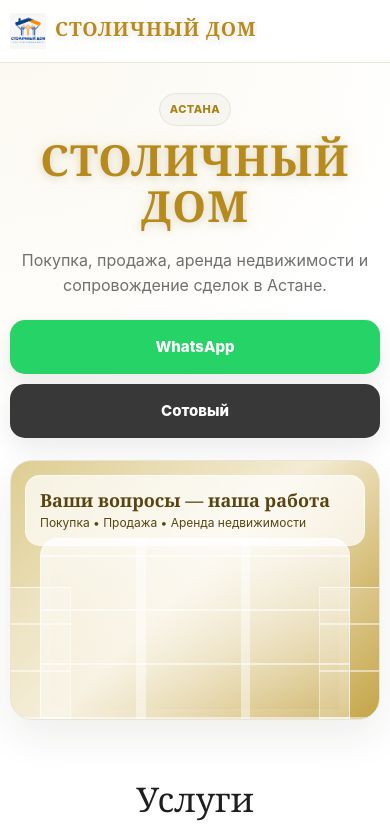
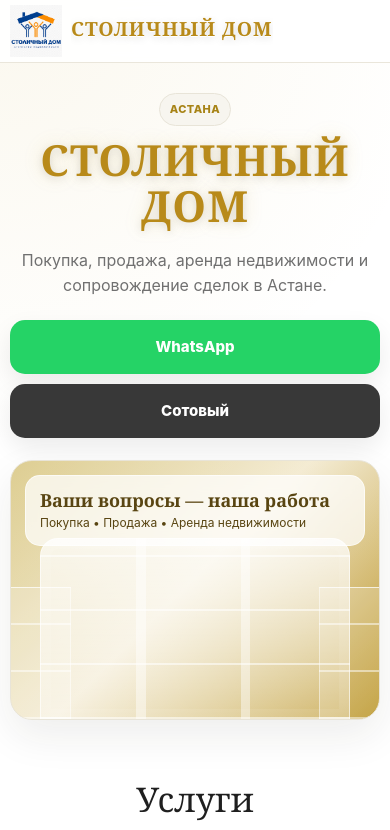
Before and after one commit to QazTrap/stolichny-dom-, a plain HTML site: page index.html in a window 390 px wide. Shown: the top 830 px of the page. Drawn offline with Linux system fonts and the light colour scheme.

Commit message:
Update index.html

```diff
--- a/index.html
+++ b/index.html
@@ -64,7 +64,7 @@
   .page{width:min(100% - 28px,1120px)}
   .topbar-inner{min-height:68px;gap:12px}
   .brand{gap:9px;min-width:0;flex:1}
-  .brand-mark{width:40px;height:40px;border-radius:12px;font-size:20px}
+  .brand-mark{width:60px;height:60px}
   .brand-title{
     display:block;
     overflow:hidden;
@@ -96,7 +96,7 @@
   .page{width:min(100% - 20px,1120px)}
   .topbar-inner{min-height:62px}
   .brand{justify-content:flex-start}
-  .brand-mark{width:36px;height:36px;border-radius:11px;font-size:18px}
+  .brand-mark{width:52px;height:52px}
   .brand-title{
     font-size:clamp(15px,5vw,20px);
     letter-spacing:.05em
@@ -175,9 +175,20 @@
 </head>
 <body>
   <!-- ЗАМЕНИТЕ КОНТАКТЫ: USERNAME и номер 77000000000 -->
-  <header class="topbar"><div class="page topbar-inner"><a class="brand" href="#top" aria-label="Столичный Дом"><span class="brand-mark">
-    <img src="images/logo.png" alt="Столичный Дом">
-</span><span class="brand-title">Столичный Дом</span><span class="brand-subtitle">Агентство недвижимости</span></span></a><a class="top-link" href="#request">Оставить заявку</a></div></header>
+  <header class="topbar">
+    <div class="page topbar-inner">
+      <a class="brand" href="#top" aria-label="Столичный Дом">
+        <span class="brand-mark">
+          <img src="images/logo.png" alt="Столичный Дом">
+        </span>
+        <span>
+          <span class="brand-title">Столичный Дом</span>
+          <span class="brand-subtitle">Агентство недвижимости</span>
+        </span>
+      </a>
+      <a class="top-link" href="#request">Оставить заявку</a>
+    </div>
+  </header>
   <main id="top">
     <section class="hero"><div class="page hero-grid"><div><div class="eyebrow">Астана</div><h1>Столичный Дом</h1><p class="hero-text">Покупка, продажа, аренда недвижимости и сопровождение сделок в Астане.</p><div class="contact-grid">
      <!-- <a class="contact-button telegram" href="https://t.me/77021900472" target="_blank" rel="noopener noreferrer">Telegram</a>-->
```
